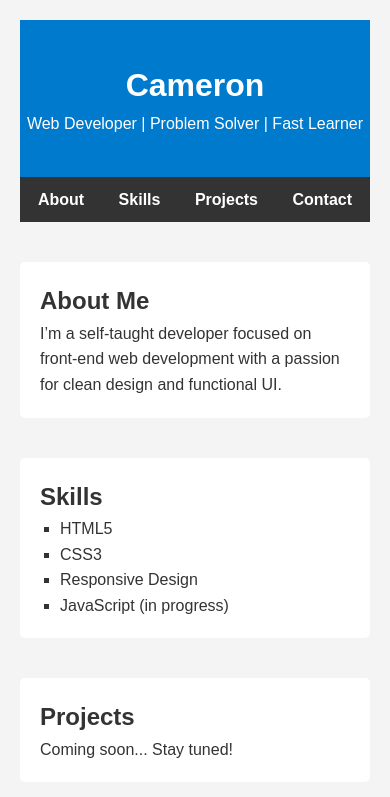
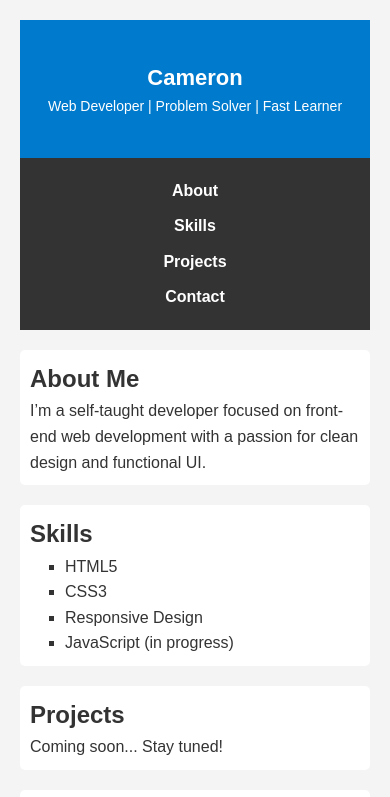
Before and after one commit to OldMateStretch/resume-site, a plain HTML site: page index.html in a window 390 px wide. Shown: the top 797 px of the page. Drawn offline with Linux system fonts and the light colour scheme.

Commit message:
Updated mobile styles

```diff
--- a/style.css
+++ b/style.css
@@ -55,3 +55,27 @@
     color: white;
     margin-top: 40px;
   }
+
+  @media (max-width: 768px) {
+    header h1 {
+      font-size: 22px;
+    }
+
+    header p {
+      font-size: 14px;
+    }
+
+    nav a {
+      display: block;
+      margin: 10px 0;
+    }
+
+    section {
+      padding: 10px;
+      margin: 20px 0;
+    }
+
+    ul {
+      padding-left: 15px;
+    }
+  }
```
